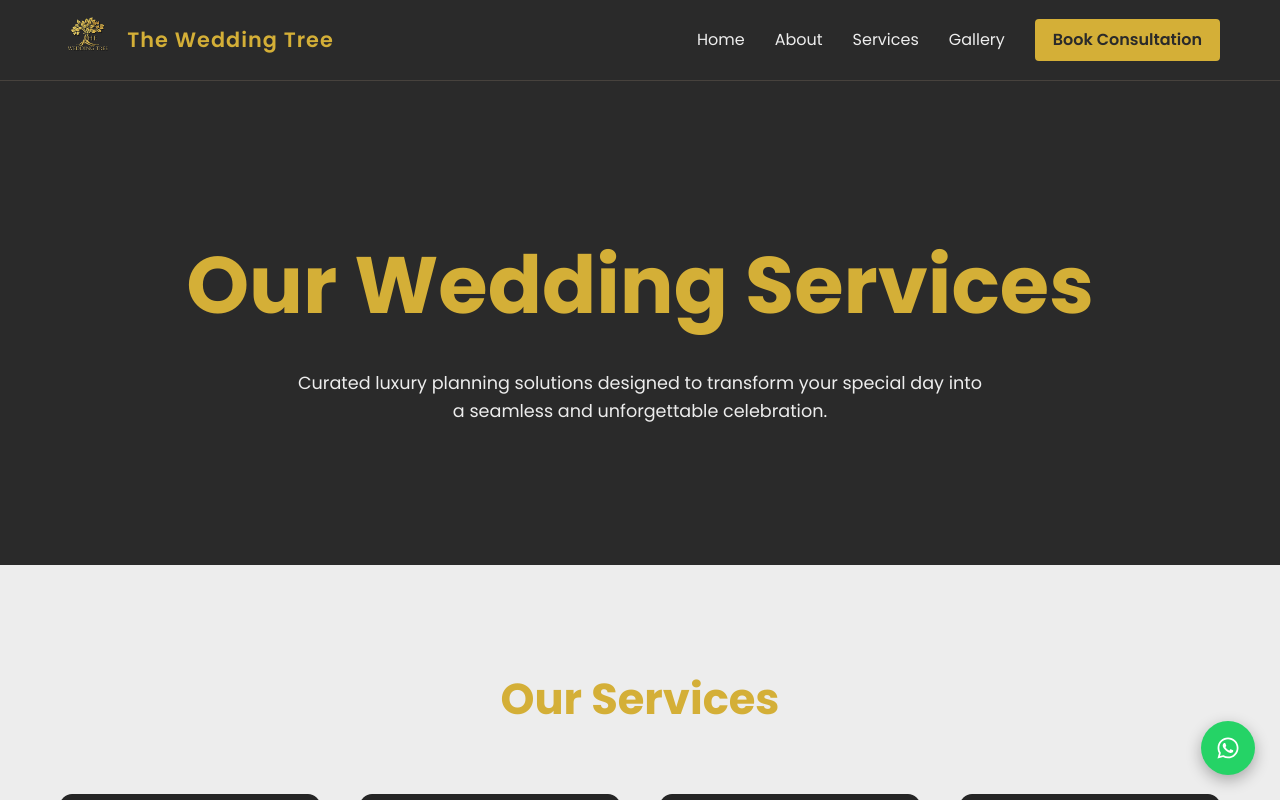
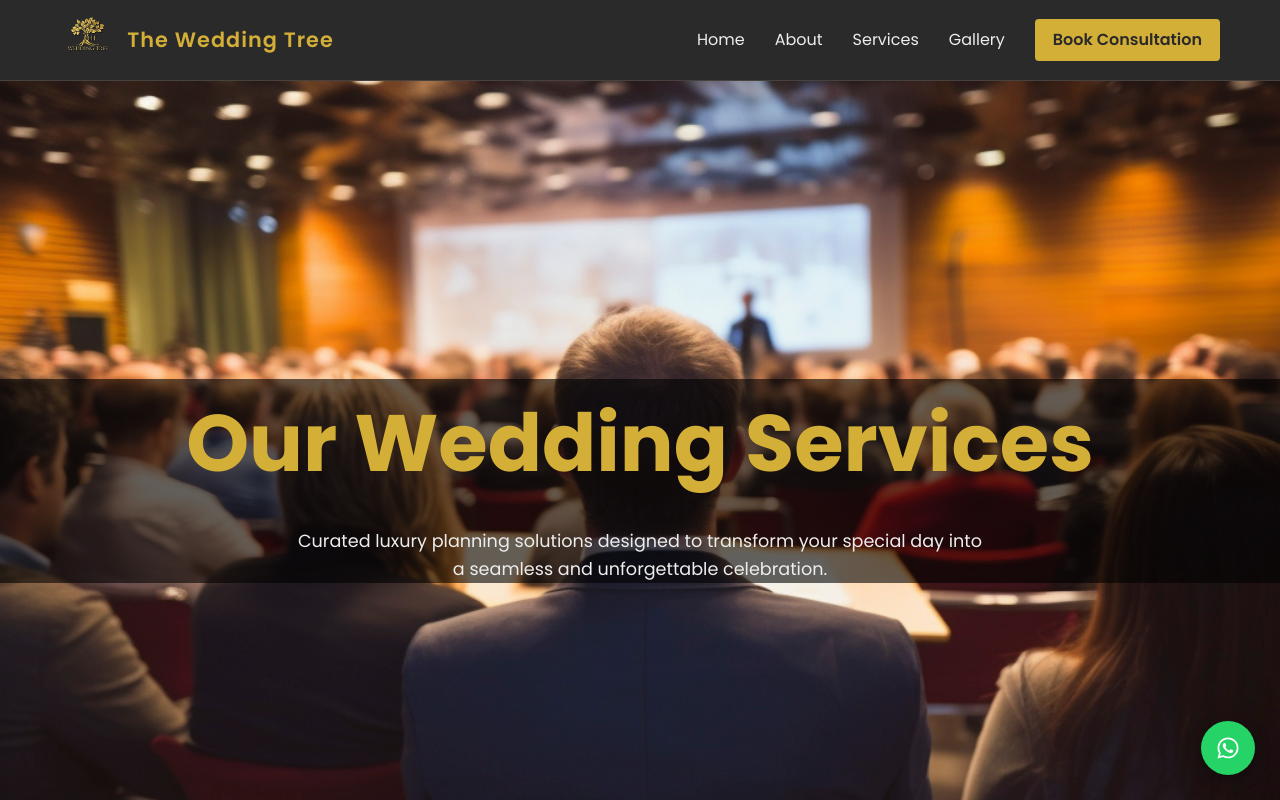
Before and after one commit to ArshanShaikh87/TheWeddingTree-React-Spring, a React (Vite) app: page /services in a window 1280 px wide. Shown: the top 800 px of the page. Built offline with nearby package versions, Linux system fonts and the light colour scheme.

Commit message:
services hero image added

```diff
--- a/src/pages/About.css
+++ b/src/pages/About.css
@@ -73,6 +73,10 @@
   .about-hero p {
     font-size: 1rem;
     text-align: left;
+  }
+  .about-overlay {
+  width: 100%;
+  height: 100%;
   }
 
 }
--- a/src/pages/Services.css
+++ b/src/pages/Services.css
@@ -1,9 +1,18 @@
 /* ================= Services Hero ================= */
-
 .services-hero {
-  background-color: var(--bg-color);
-  text-align: center;
-  padding: 140px 20px;
+  position: relative;
+  min-height: 100vh;
+  background: url("../assets/Gallery4.jpg")center/cover no-repeat;
+  display: flex;
+  align-items: center;
+  justify-content: center;
+}
+.services-overlay {
+  width: 100%;
+  height: 100%;
+  background: rgba(0, 0, 0, 0.6);
+  display: flex;
+  align-items: center;
 }
 
 .services-hero h1 {
--- a/src/pages/Services.jsx
+++ b/src/pages/Services.jsx
@@ -6,12 +6,14 @@ const Services = () => {
 
       {/* 1️⃣ Services Hero */}
       <section className="section services-hero">
+        < div className="services-overlay">
         <div className="container">
           <h1>Our Wedding Services</h1>
           <p>
             Curated luxury planning solutions designed to transform
             your special day into a seamless and unforgettable celebration.
           </p>
+        </div>
         </div>
       </section>
 
```
